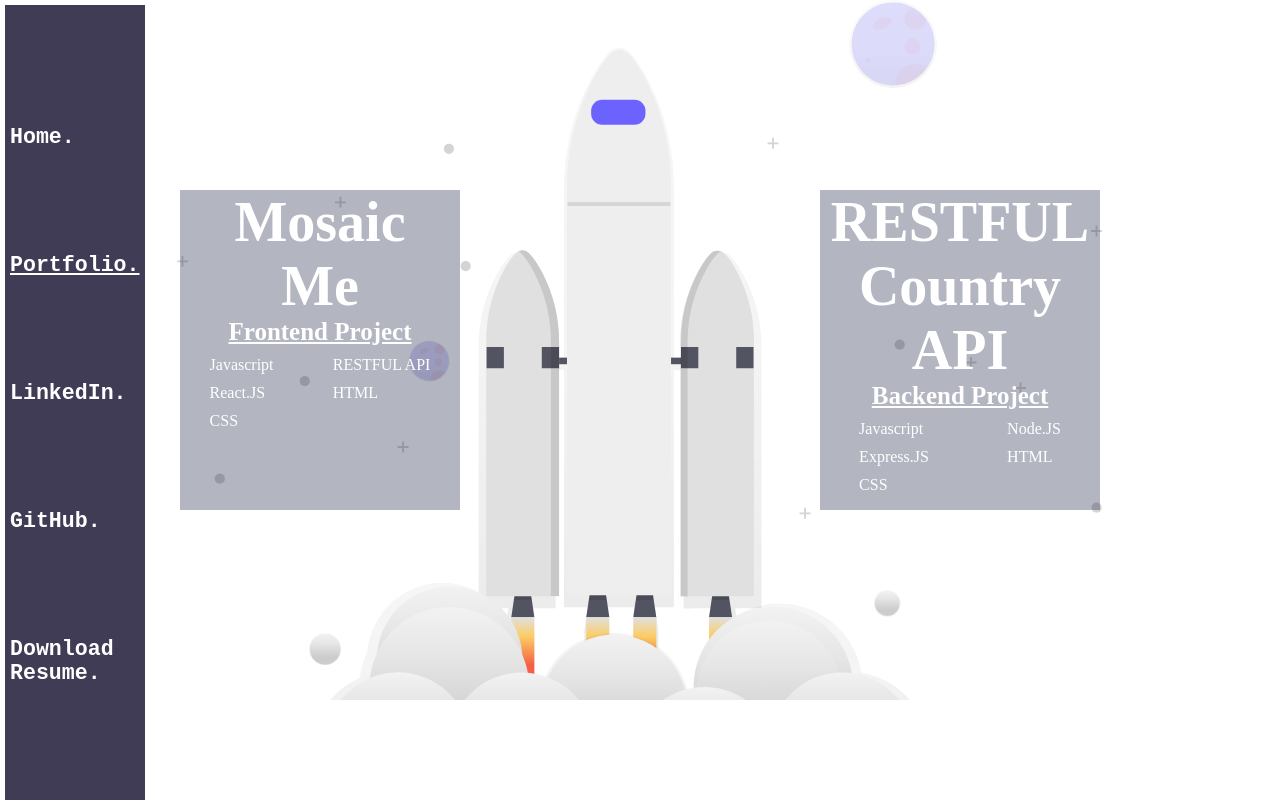
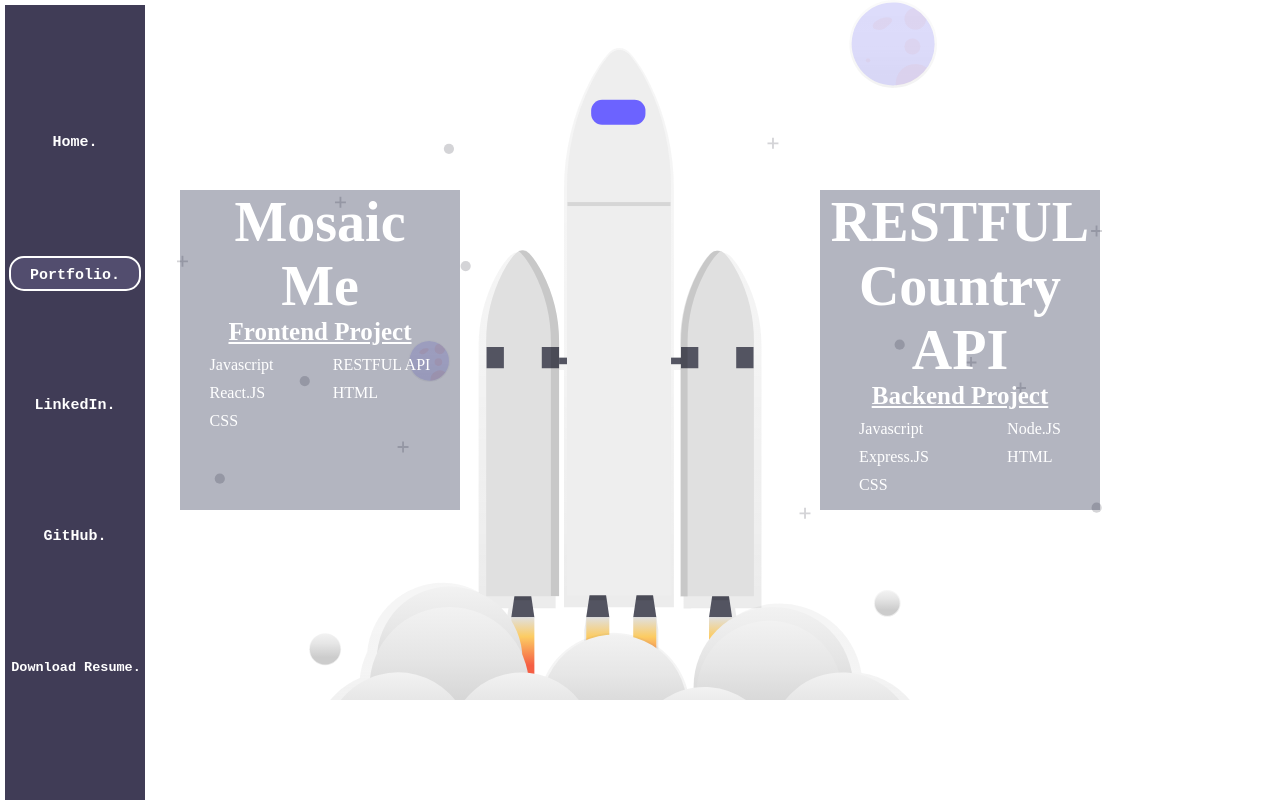
Before and after one commit to Johnnie007/profilePage, a React (Create React App) app: page /portfolio in a window 1280 px wide. Built offline with nearby package versions, Linux system fonts and the light colour scheme; no server answers.

Commit message:
updated the styling for the nav bar

```diff
--- a/src/Desktop/DesktopNav/DesktopNav.js
+++ b/src/Desktop/DesktopNav/DesktopNav.js
@@ -7,11 +7,11 @@ function DesktopNav(){
     <aside>
         <div className='desktop-nav-main'>
             <ul className='desktop-nav-ul'>
-                <li className='desktop-nav-li'><NavLink className='text-color' activeClassName='text' to='/' exact><h1>Home.</h1></NavLink></li>
-                <li className='desktop-nav-li'><NavLink className='text-color' activeClassName='text' to='/portfolio'><h1>Portfolio.</h1></NavLink></li>
+            <NavLink className='text-color' activeClassName='text' to='/' exact><li className='desktop-nav-li'><h1>Home.</h1></li></NavLink>
+            <NavLink className='text-color' activeClassName='text' to='/portfolio'><li className='desktop-nav-li'><h1>Portfolio.</h1></li></NavLink>
                 <li className='desktop-nav-li'><a  className='text-color' target="_blank" href='https://www.linkedin.com/in/johnnie-hicks-a3990320a/'><h1>LinkedIn.</h1></a></li>
                 <li className='desktop-nav-li'><a className='text-color' target="_blank" href='https://github.com/Johnnie007'><h1>GitHub.</h1></a></li>
-                <li className='desktop-nav-li'><a className='text-color' href={resume} download='JohnnieResume'><h1>Download Resume.</h1></a></li>
+                <li className='desktop-nav-li desktop-nav-li__sm'><a className='text-color' href={resume} download='JohnnieResume'><h1>Download Resume.</h1></a></li>
             </ul>
         </div>
     </aside>
--- a/src/Desktop/DesktopNav/DesktopNav.scss
+++ b/src/Desktop/DesktopNav/DesktopNav.scss
@@ -23,10 +23,18 @@ aside{
 
 .desktop-nav-li{
     list-style: none;
-    //margin: 40px 10px;
-    padding-left: 5px;
+    text-align: center;
+    height: 35px;
+    vertical-align: middle;
+    line-height: 35px;
     font-family: 'Courier New', Courier, monospace;
-    font-size: .9rem;
+    font-size: 10px;
+
+    &__sm{
+        font-size: 9px;
+        padding-left: 2px;
+    }
+
 }
 
 .text-color{
@@ -34,5 +42,8 @@ aside{
 }
 
 .text{
-    text-decoration: underline;
+    background-color: rgb(82, 77, 110);
+    height: 35px;
+    border: 2px solid white;
+    border-radius: 15px;
 }
```
